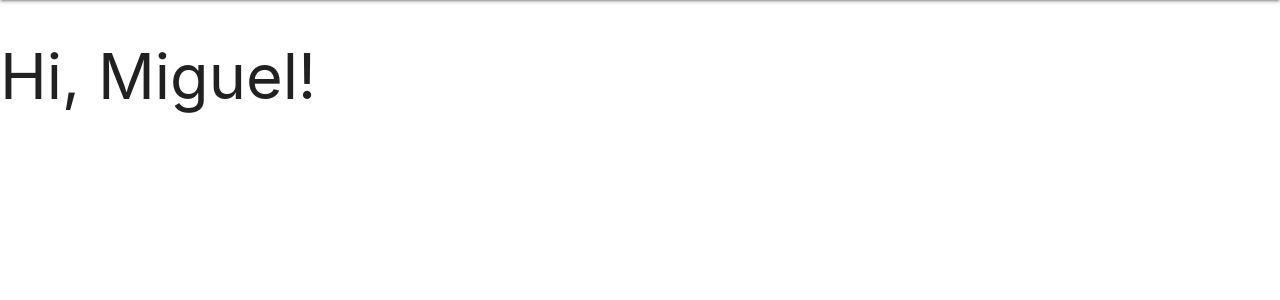
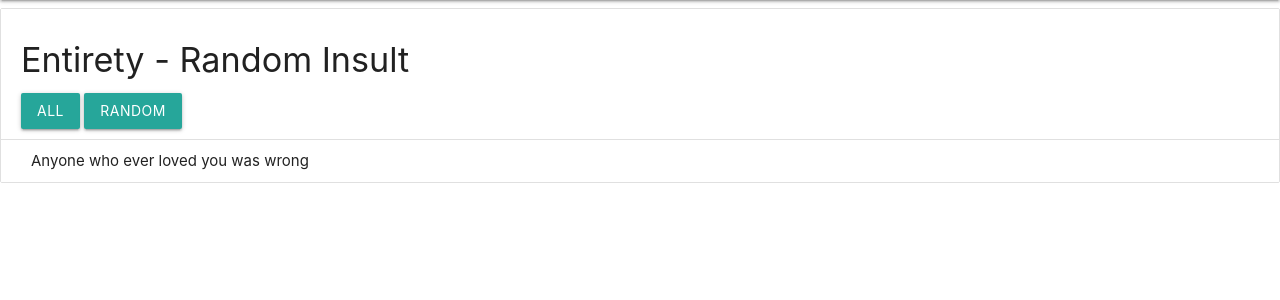
Before and after one commit to padotragen/vicious-mockery-as-a-service, a Flask app: page / in a window 1280 px wide. Shown: the part 64-364 px from the top of the page. Run offline with Flask 3, Linux system fonts and the light colour scheme.

Commit message:
Update Index

```diff
--- a/app/routes.py
+++ b/app/routes.py
@@ -18,8 +18,11 @@ elements = list(app_data.keys())
 @app.route('/')
 @app.route('/index')
 def index():
-    user = {'username' : 'Miguel'}
-    return render_template('index.html', title='Home', user=user, categories=elements)
+    random_element = random.choice(elements)
+    data_len = len(app_data[random_element])
+    ran_num = random.randint(0, data_len) - 1
+    data = app_data[random_element][ran_num]
+    return render_template('index.html', title='Home', random_element=random_element, insult=data, categories=elements)
 
 @app.route('/<category>')
 def category_insults(category):
--- a/app/templates/index.html
+++ b/app/templates/index.html
@@ -1,10 +1,12 @@
 {% extends "base.html" %}
 
 {% block content %}
-<h1>Hi, {{ user.username }}!</h1>
-{% for post in posts %}
-<div>
-    <p>{{ post.author.username }} says: <b>{{ post.body }}</b></p>
-</div>
-{% endfor %}
+<ul class="collection with-header">
+    <li class="collection-header">
+        <h4>{{ random_element | replace("_", " ") | title }} - Random Insult</h4>
+        <a href="/{{ random_element }}" class="waves-effect waves-light btn">All</a>
+        <a href="/{{ random_element }}/random" class="waves-effect waves-light btn">Random</a>
+    </li>
+    <li class="collection-item">{{ insult }}</li>
+</ul>
 {% endblock %}
--- /dev/null
+++ b/run.py
@@ -0,0 +1 @@
+from app import app
```
